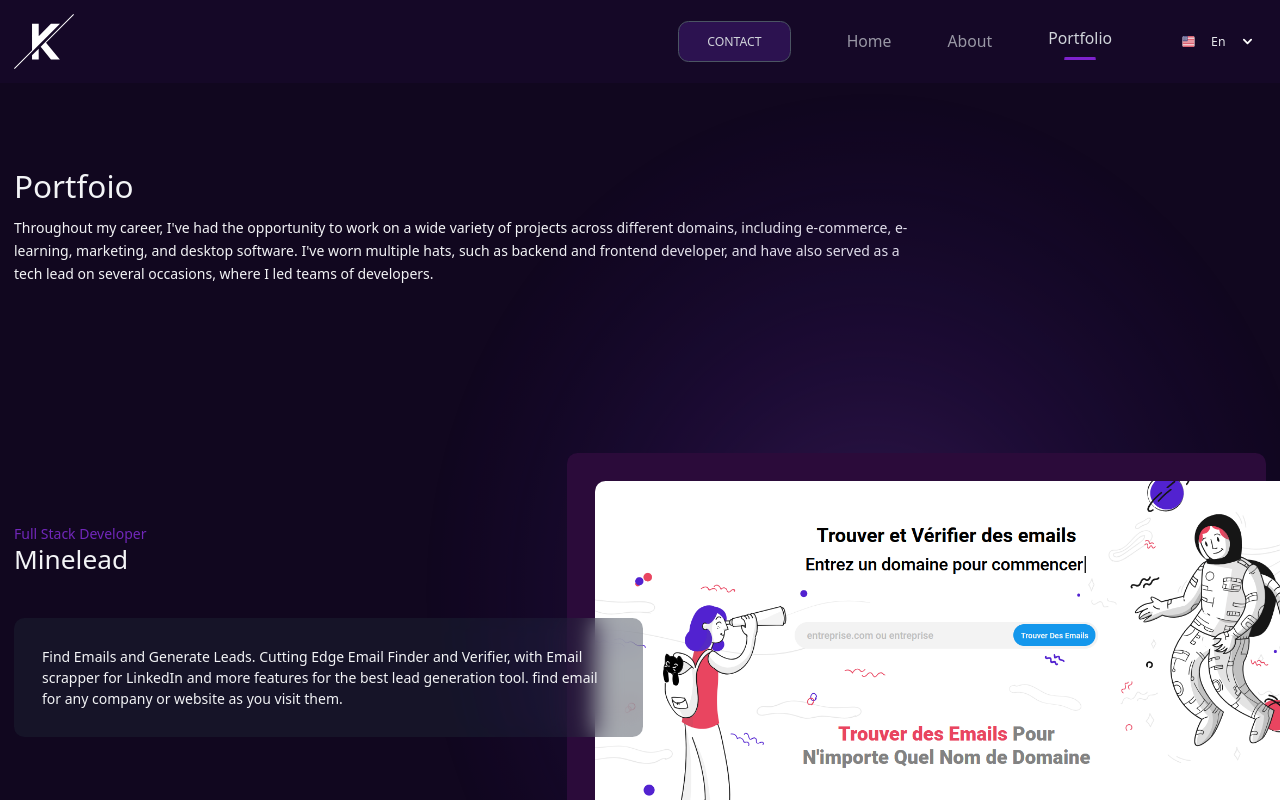
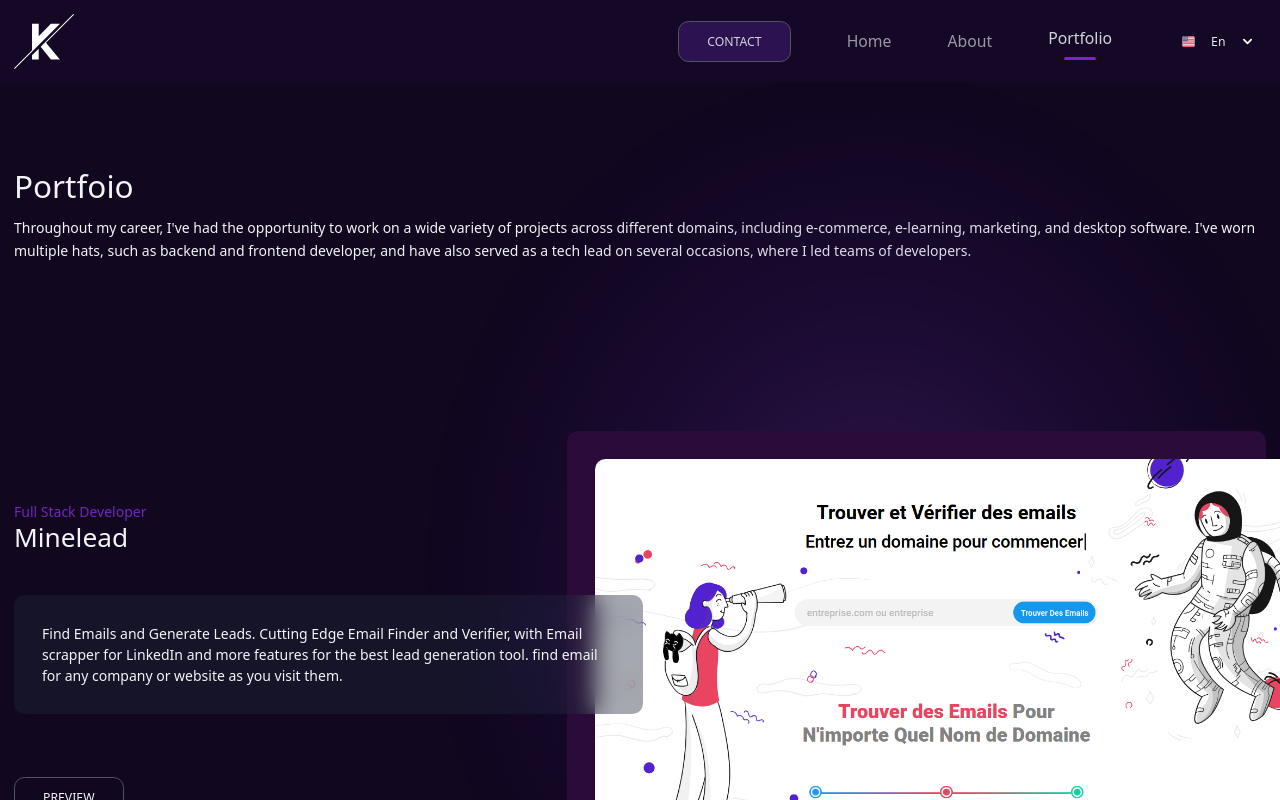
Before and after one commit to kamel-mustapha/personal-website, a React (Vite) app in the folder frontend/: page /portfolio in a window 1280 px wide. Shown: the top 800 px of the page. Built offline with nearby package versions, Linux system fonts and the light colour scheme; a web font is replaced by a local one.

Commit message:
fixed max width in portfolio page

```diff
--- a/frontend/src/pages/Portfolio.tsx
+++ b/frontend/src/pages/Portfolio.tsx
@@ -24,7 +24,7 @@ export function Portfolio() {
   return (
     <>
       <h1 className="mt-16 text-4xl">Portfoio</h1>
-      <p className="mt-4 max-w-[900px] bg-transparent leading-relaxed">{TRANSLATIONS.TITLE[language!.state]}</p>
+      <p className="mt-4 max-w-[1400px] bg-transparent leading-relaxed">{TRANSLATIONS.TITLE[language!.state]}</p>
       <Projects />
       <p className="text-center mt-60">
         <div>{TRANSLATIONS.ADDITION[language!.state]}</div>
```
